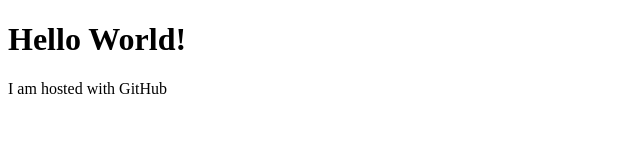
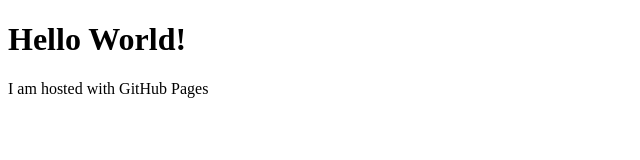
Before and after one commit to GetGit100/GetGit100.github.io, a plain HTML site: page index.html in a window 1280 px wide. Shown: the full height of the page, 0-640 px from the left. Drawn offline with Linux system fonts and the light colour scheme.

Commit message:
Update index.html

```diff
--- a/index.html
+++ b/index.html
@@ -2,6 +2,6 @@
 <html>
 <body>
 <h1>Hello World!</h1>
-<p>I am hosted with GitHub</p>
+<p>I am hosted with GitHub Pages</p>
 </body>
 </html>
```
